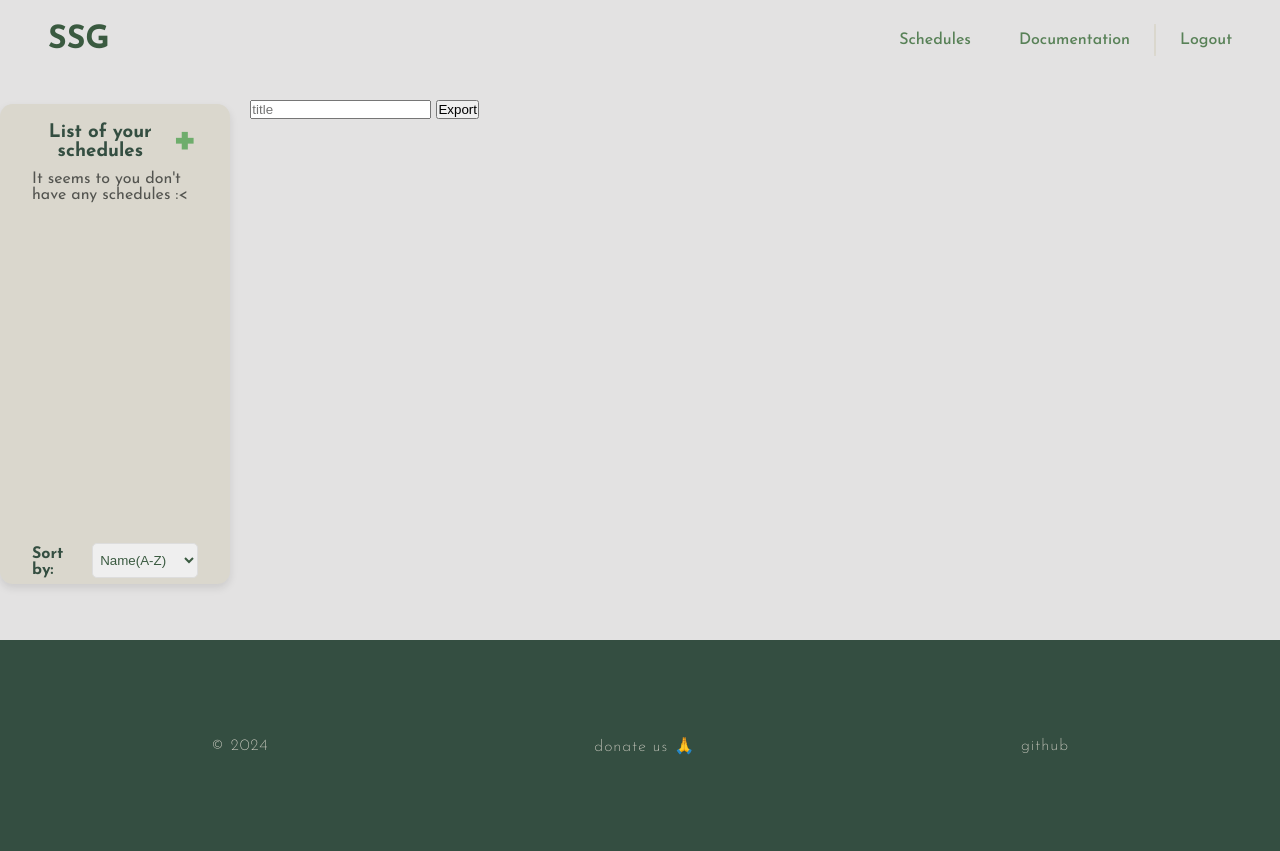
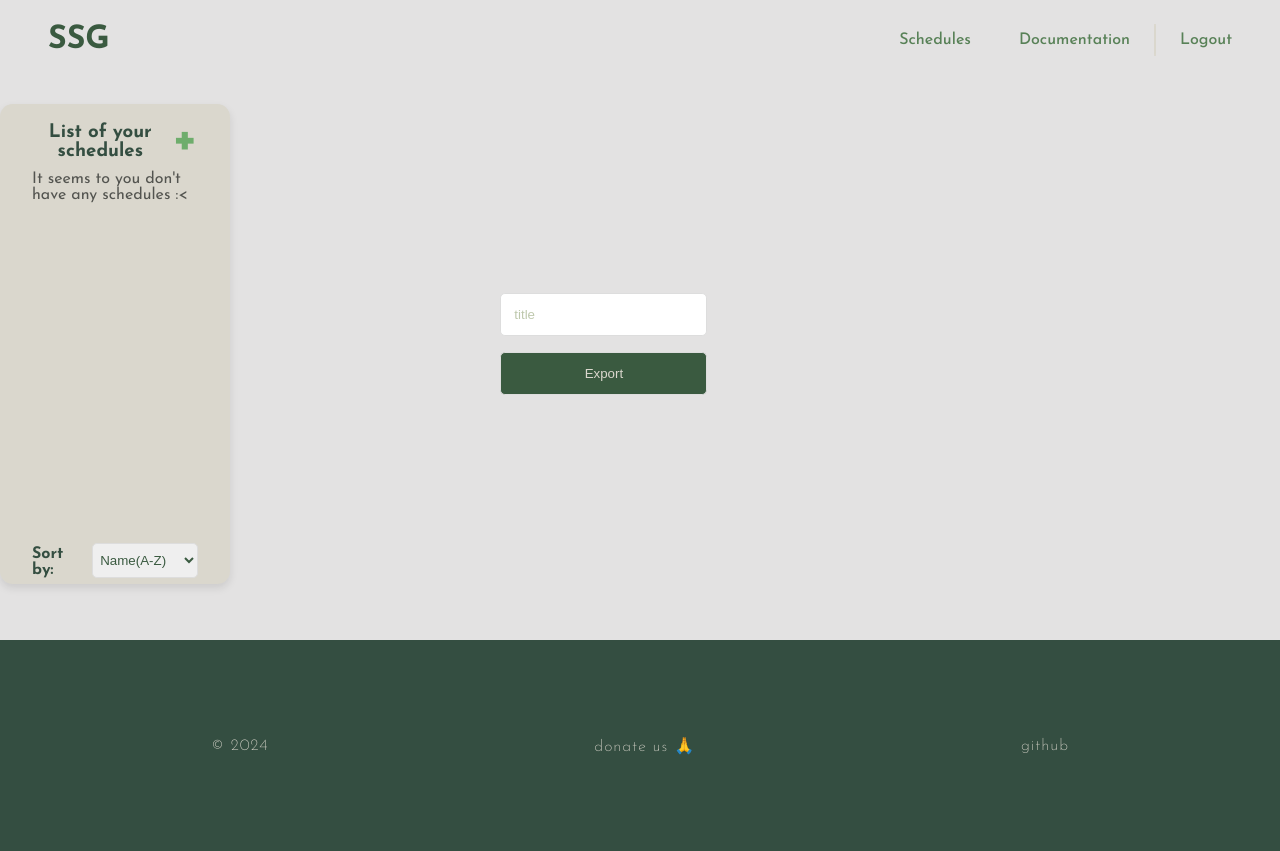
Before and after one commit to School-Schedule-Generator/School.Schedule.Generator, a Django app: a page that uses generatorApp/templates/generatorApp/index.html in a window 1280 px wide. Run offline with Django 4.2, Linux system fonts and the light colour scheme; a user stored in the database is signed in; data comes from the database, SQL or seed files in the repository.

Commit message:
Update schedules.css

```diff
--- a/generatorApp/static/generatorApp/schedules.css
+++ b/generatorApp/static/generatorApp/schedules.css
@@ -4,5 +4,69 @@
 }
 
 main {
-    margin: 2ch;
+    margin: 1.5rem;
+    width: 60vw;
+    display: flex;
+    justify-content: center;
+    align-items: center;
 }
+
+main .container {
+    /* width: 15vw; */
+    padding: 4rem 1.5rem 4rem 1.5rem;
+    /*background-color: #f7f7f7;*/
+    background-color: #DAD7CD;
+    border-radius: .8rem;
+    box-shadow: 0 4px 8px rgba(0, 0, 0, 0.1);
+    text-align: center;
+
+    /* width: 23%; */
+    display: flex;
+    align-items: center;
+    flex-direction: column;
+    gap: 15px;
+}
+
+main input[type="text"],
+main input[type="submit"],
+textarea {
+    color: #3A5A40;
+    width: 75%;
+    padding: 0.8rem;
+    border: 1px solid #ddd;
+    border-radius: .3rem;
+    margin-top: 1rem;
+    box-sizing: border-box;
+}
+
+textarea {
+    resize: none;
+    height: 7rem;
+}
+
+main input[type="submit"] {
+    background-color: #3A5A40;
+    color: #DAD7CD;
+    cursor: pointer;
+}
+
+main input[type="submit"]:hover {
+    background-color: #588157;
+}
+
+input[type="text"]:focus,
+textarea:focus{
+    outline: none;
+    border-color: #588157; /* Keep the border width the same, just change color */
+    background-color: #ffffff;
+}
+
+::placeholder {
+    color: #A3B18A;
+    opacity: 0.7;
+}
+
+label {
+    color: #344E41;
+    font-weight: lighter;
+}
```
